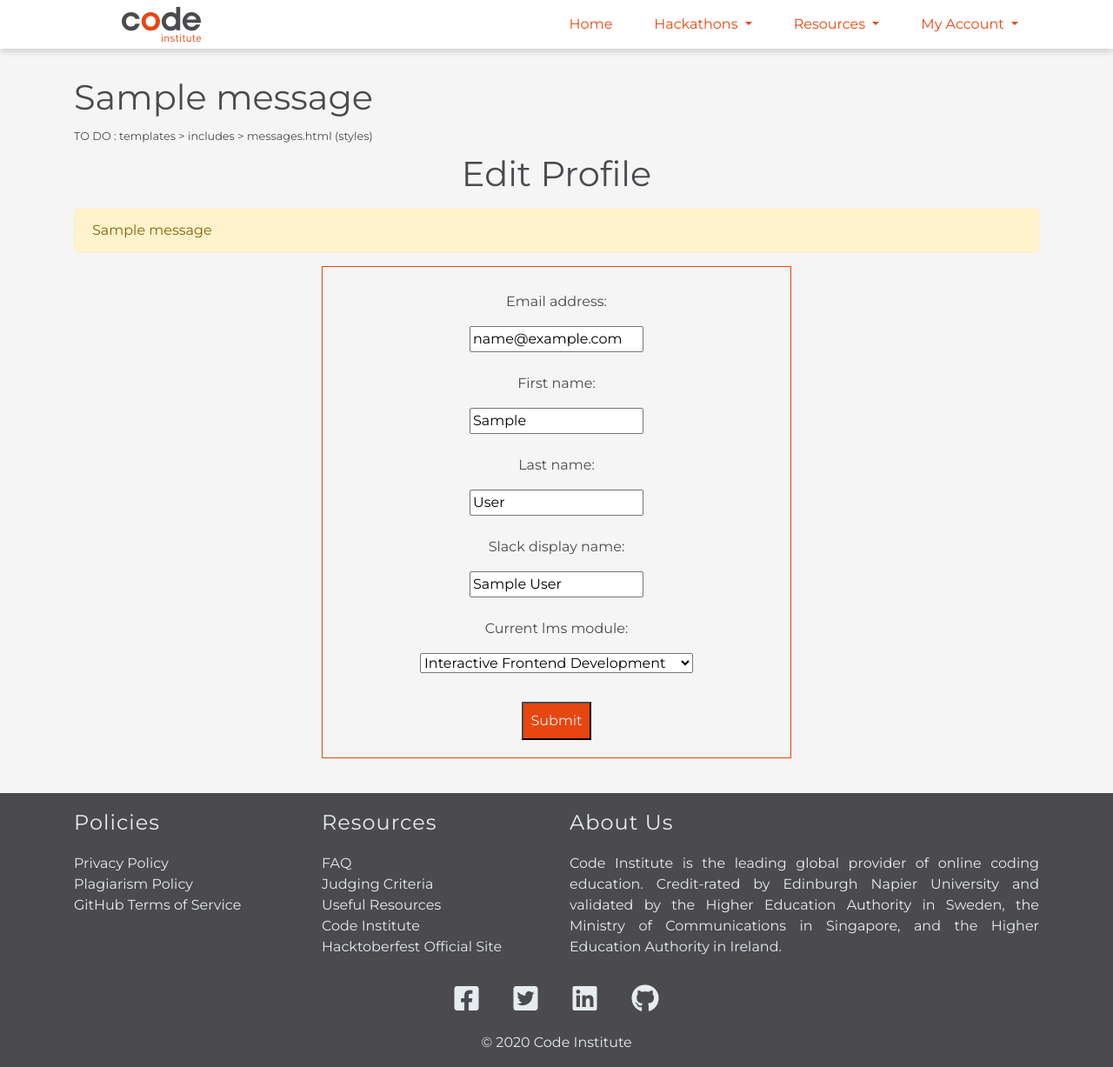
After one commit to Code-Institute-Community/ci-hackathon-app, a Django app: page /accounts/edit_profile/ in a window 1280 px wide. The commit adds this page. Shown: the whole page at 87% size. Run offline with Django 3.2, Linux system fonts and the light colour scheme; a user stored in the database is signed in; tables that the repository leaves empty hold one stand-in row (values such as "Sample post"); one stand-in notice (Sample message) is shown; some libraries are stand-ins or nearby versions.

Commit message:
#P03. As Participant, I would like to update my profile. (#98)

```diff
--- a/accounts/forms.py
+++ b/accounts/forms.py
@@ -2,6 +2,7 @@ from django import forms
 from django.contrib.auth import get_user_model
 
 from .lists import USER_TYPES_CHOICES, LMS_MODULES_CHOICES
+from .models import CustomUser
 
 
 class SignupForm(forms.Form):
@@ -11,9 +12,12 @@ class SignupForm(forms.Form):
     """
     first_name = forms.CharField(max_length=30, label='First Name')
     last_name = forms.CharField(max_length=30, label='Last Name')
-    slack_display_name = forms.CharField(max_length=30, label='Slack display name')
-    user_type = forms.CharField(widget=forms.Select(choices=USER_TYPES_CHOICES))
-    current_lms_module = forms.CharField(widget=forms.Select(choices=LMS_MODULES_CHOICES))
+    slack_display_name = forms.CharField(
+        max_length=30, label='Slack display name')
+    user_type = forms.CharField(
+        widget=forms.Select(choices=USER_TYPES_CHOICES))
+    current_lms_module = forms.CharField(
+        widget=forms.Select(choices=LMS_MODULES_CHOICES))
 
     class Meta:
         fields = (
@@ -44,3 +48,19 @@ class SignupForm(forms.Form):
             user.is_active = False
 
         user.save()
+
+
+class EditProfileForm(forms.ModelForm):
+    """
+        Using ModelForm to directly convert the CustomUser model into the EditProfileForm form.
+    """
+
+    class Meta:
+        model = CustomUser
+        fields = (
+            'email',
+            'first_name',
+            'last_name',
+            'slack_display_name',
+            'current_lms_module'
+        )
--- a/accounts/models.py
+++ b/accounts/models.py
@@ -30,6 +30,9 @@ class CustomUser(AbstractUser):
         """  Return Class object to string via the user email value  """
         return self.username
 
+    def human_readable_current_lms_module(self):
+        return self.current_lms_module.replace('_', ' ')
+
     class Meta:
         verbose_name = 'User'
         verbose_name_plural = 'Users'
--- /dev/null
+++ b/accounts/templates/accounts/edit_profile.html
@@ -0,0 +1,17 @@
+{% extends 'base.html' %}
+
+{% block content %}
+<h1 class="edit_title">Edit Profile</h1>
+{% for message in messages %}
+<div class="alert alert-warning">
+	{{ message }}
+</div>
+{% endfor %}
+<div class="edit_form">
+	<form method="post">
+		{% csrf_token %}
+		{{ form.as_p }}
+		<button type="submit">Submit</button>
+	</form>
+</div>
+{% endblock %}
--- /dev/null
+++ b/accounts/urls.py
@@ -0,0 +1,6 @@
+from django.urls import path
+from . import views
+
+urlpatterns = [
+    path("edit_profile/", views.edit_profile, name="edit_profile"),
+]
--- /dev/null
+++ b/accounts/views.py
@@ -0,0 +1,26 @@
+from django.shortcuts import render, redirect
+from django.contrib.auth.decorators import login_required
+from django.contrib import messages
+
+from .forms import EditProfileForm
+
+
+@login_required
+def edit_profile(request):
+    """
+        If the request is POST and the form is valid, save the form and redirect to profile.
+        Otherwise, display current user instance in EditProfileForm on edit_profile.html.
+    """
+    if request.method == 'POST':
+        form = EditProfileForm(request.POST, instance=request.user)
+
+        if form.is_valid():
+            form.save()
+            return redirect('profile')
+
+        else:
+            messages.error(request, 'Invalid entry, please try again.')
+            return redirect('edit_profile')
+    else:
+        form = EditProfileForm(instance=request.user)
+        return render(request, 'accounts/edit_profile.html', {'form': form})
--- a/main/urls.py
+++ b/main/urls.py
@@ -5,6 +5,7 @@ urlpatterns = [
     path("", include("home.urls")),
     path("admin/", admin.site.urls),
     path("accounts/", include("allauth.urls")),
+    path("accounts/", include("accounts.urls")),
     path("profile/", include("profiles.urls")),
     path("resources/", include("resources.urls")),
     path("hackathon/", include(("hackathon.urls", "hackathon"),
--- a/static/css/style.css
+++ b/static/css/style.css
@@ -168,3 +168,41 @@ footer ul li a {
     height: 4px;
     border-radius: 100%;
 }
+/* EDIT PROFILE */
+.edit_form {
+    margin: auto;
+    padding: 2.5vh;
+    width: max-content;
+    margin-bottom: 5vh;
+    border: 1px solid #E84610;
+}
+
+.edit_title, .edit_form{
+    text-align: center;
+}
+
+.edit_title {
+    color: var(--p-grey);
+}
+.edit_form label {
+    width: 100%;
+}
+
+.edit_form label, .edit_title, .edit_form button {
+    padding: 1vh;
+}
+
+.edit_form select, .edit_form {
+    max-width: 100%;
+}
+
+.edit_form button {
+    margin-top: 2vh;
+    background-color: var(--p-orange);
+    border-color: var(--p-grey);
+    color: var(--s-grey);
+}
+
+.edit_form button:hover {
+    color: var(--p-grey);
+}
```
Also changed, not shown: profiles/templates/profiles/profile.html (+16 -0 lines), accounts/migrations/0003_auto_20201023_1201.py (added).
